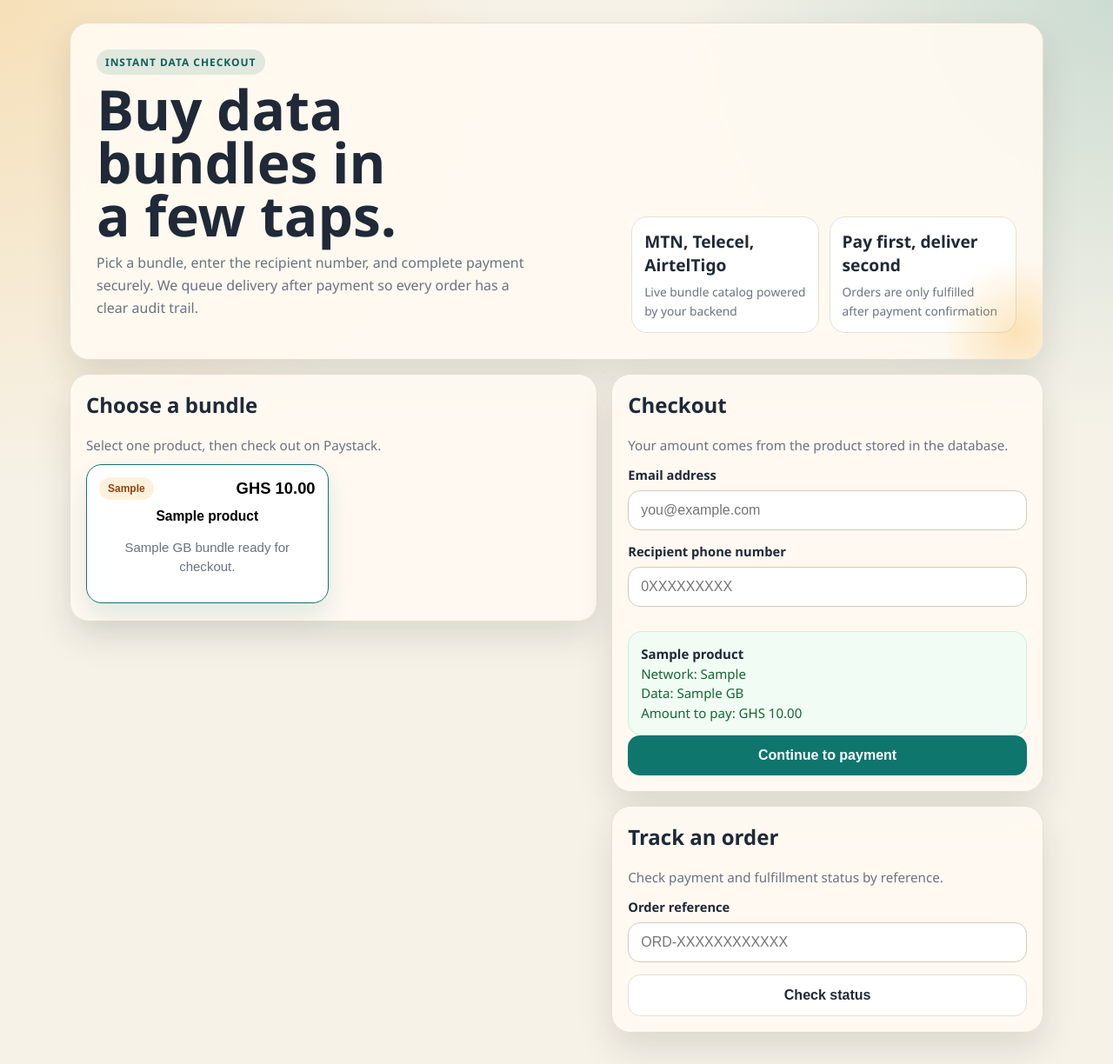
After one commit to Jude-Vigor/flask-payment-api, a Flask app: page / in a window 1280 px wide. The commit adds this page. Shown: the whole page at 87% size. Run offline with Flask 3, Linux system fonts and the light colour scheme; tables that the repository leaves empty hold one stand-in row (values such as "Sample post"); parts of the project's set-up code (start-up, migrations or seed data) failed here and were passed over.

Commit message:
Add storefront UI and fulfillment queue monitoring

```diff
--- a/app.py
+++ b/app.py
@@ -1,5 +1,5 @@
 import click
-from flask import Flask
+from flask import Flask, render_template
 
 from config import Config
 from extensions import db, migrate
@@ -39,6 +39,11 @@ def create_app():
             seed_products()
 
     app.register_blueprint(payment_bp, url_prefix="/api")
+
+    @app.get("/")
+    def home():
+        return render_template("index.html")
+
     register_commands(app)
 
     return app
--- a/routes/payment.py
+++ b/routes/payment.py
@@ -7,7 +7,7 @@ from flask import Blueprint, current_app, jsonify, redirect, render_template, re
 from werkzeug.security import check_password_hash
 
 from extensions import db
-from models import Admin, Order, PaymentTransaction, Product
+from models import Admin, FulfillmentJob, Order, PaymentTransaction, Product
 from services.fulfillment import enqueue_fulfillment
 from services.paystack import initialize_transaction, verify_transaction
 from utils.decorators import admin_required
@@ -301,6 +301,44 @@ def get_payments():
     return jsonify([order.to_dashboard_dict() for order in orders])
 
 
+@payment_bp.route("/fulfillment-jobs", methods=["GET"])
+@admin_required
+def get_fulfillment_jobs():
+    status = request.args.get("status")
+
+    query = FulfillmentJob.query.join(Order).order_by(FulfillmentJob.id.desc())
+
+    if status:
+        query = query.filter(FulfillmentJob.status == status)
+
+    jobs = query.all()
+
+    return jsonify(
+        [
+            {
+                "id": job.id,
+                "status": job.status,
+                "attempts": job.attempts,
+                "max_attempts": job.max_attempts,
+                "next_retry_at": job.next_retry_at.isoformat() if job.next_retry_at else None,
+                "locked_at": job.locked_at.isoformat() if job.locked_at else None,
+                "last_error": job.last_error,
+                "last_response": json.loads(job.last_response) if job.last_response else None,
+                "order": {
+                    "id": job.order.id,
+                    "reference": job.order.reference,
+                    "payment_status": job.order.payment_status,
+                    "fulfillment_status": job.order.fulfillment_status,
+                    "customer_email": job.order.customer_email,
+                    "phone_number": job.order.phone_number,
+                    "vendor_order_id": job.order.vendor_order_id,
+                },
+            }
+            for job in jobs
+        ]
+    )
+
+
 @payment_bp.route("/dashboard")
 @admin_required
 def dashboard():
--- /dev/null
+++ b/templates/index.html
@@ -0,0 +1,524 @@
+<!DOCTYPE html>
+<html lang="en">
+<head>
+    <meta charset="UTF-8">
+    <meta name="viewport" content="width=device-width, initial-scale=1.0">
+    <title>QuickData Ghana</title>
+    <style>
+        :root {
+            --bg: #f6f2e8;
+            --panel: #fffaf1;
+            --ink: #1f2937;
+            --muted: #6b7280;
+            --line: #e7decf;
+            --brand: #0f766e;
+            --brand-dark: #115e59;
+            --accent: #f59e0b;
+            --danger: #b91c1c;
+            --shadow: 0 18px 40px rgba(35, 33, 26, 0.12);
+            --radius: 22px;
+        }
+
+        * {
+            box-sizing: border-box;
+        }
+
+        body {
+            margin: 0;
+            font-family: "Segoe UI", Tahoma, Geneva, Verdana, sans-serif;
+            color: var(--ink);
+            background:
+                radial-gradient(circle at top left, rgba(245, 158, 11, 0.22), transparent 32%),
+                radial-gradient(circle at top right, rgba(15, 118, 110, 0.18), transparent 28%),
+                var(--bg);
+        }
+
+        .page {
+            width: min(1120px, calc(100% - 24px));
+            margin: 0 auto;
+            padding: 18px 0 36px;
+        }
+
+        .hero,
+        .panel {
+            background: rgba(255, 250, 241, 0.92);
+            border: 1px solid var(--line);
+            border-radius: var(--radius);
+            box-shadow: var(--shadow);
+            backdrop-filter: blur(10px);
+        }
+
+        .hero {
+            padding: 22px 18px;
+            overflow: hidden;
+            position: relative;
+        }
+
+        .hero::after {
+            content: "";
+            position: absolute;
+            inset: auto -60px -60px auto;
+            width: 180px;
+            height: 180px;
+            background: radial-gradient(circle, rgba(245, 158, 11, 0.25), transparent 68%);
+        }
+
+        .eyebrow {
+            display: inline-block;
+            margin-bottom: 10px;
+            padding: 6px 10px;
+            border-radius: 999px;
+            background: rgba(15, 118, 110, 0.12);
+            color: var(--brand-dark);
+            font-size: 12px;
+            font-weight: 700;
+            letter-spacing: 0.08em;
+            text-transform: uppercase;
+        }
+
+        h1, h2, h3, p {
+            margin-top: 0;
+        }
+
+        h1 {
+            font-size: clamp(2rem, 6vw, 4rem);
+            line-height: 0.95;
+            margin-bottom: 12px;
+            max-width: 10ch;
+        }
+
+        .hero p {
+            color: var(--muted);
+            font-size: 1rem;
+            line-height: 1.6;
+            max-width: 55ch;
+        }
+
+        .hero-grid,
+        .content-grid {
+            display: grid;
+            gap: 16px;
+        }
+
+        .hero-stats {
+            display: grid;
+            grid-template-columns: repeat(2, minmax(0, 1fr));
+            gap: 12px;
+            margin-top: 18px;
+        }
+
+        .stat {
+            padding: 14px;
+            border-radius: 18px;
+            background: white;
+            border: 1px solid var(--line);
+        }
+
+        .stat strong {
+            display: block;
+            margin-bottom: 6px;
+            font-size: 1.2rem;
+        }
+
+        .panel {
+            padding: 18px;
+        }
+
+        .section-head {
+            display: flex;
+            justify-content: space-between;
+            align-items: center;
+            gap: 12px;
+            margin-bottom: 14px;
+        }
+
+        .section-head p {
+            margin: 0;
+            color: var(--muted);
+            font-size: 0.95rem;
+        }
+
+        .products {
+            display: grid;
+            gap: 12px;
+        }
+
+        .product-card {
+            background: white;
+            border: 1px solid var(--line);
+            border-radius: 18px;
+            padding: 14px;
+            transition: transform 0.2s ease, border-color 0.2s ease;
+            cursor: pointer;
+        }
+
+        .product-card.active {
+            border-color: var(--brand);
+            transform: translateY(-2px);
+            box-shadow: 0 16px 30px rgba(15, 118, 110, 0.12);
+        }
+
+        .product-meta {
+            display: flex;
+            justify-content: space-between;
+            align-items: center;
+            gap: 10px;
+            margin-bottom: 10px;
+        }
+
+        .badge {
+            display: inline-flex;
+            align-items: center;
+            padding: 6px 10px;
+            border-radius: 999px;
+            background: rgba(245, 158, 11, 0.14);
+            color: #92400e;
+            font-size: 12px;
+            font-weight: 700;
+        }
+
+        .price {
+            font-size: 1.15rem;
+            font-weight: 700;
+        }
+
+        label {
+            display: block;
+            margin-bottom: 8px;
+            font-size: 0.92rem;
+            font-weight: 600;
+        }
+
+        input {
+            width: 100%;
+            padding: 13px 14px;
+            border: 1px solid #d7c9b0;
+            border-radius: 14px;
+            background: white;
+            color: var(--ink);
+            font-size: 1rem;
+            margin-bottom: 14px;
+        }
+
+        input:focus {
+            outline: 2px solid rgba(15, 118, 110, 0.18);
+            border-color: var(--brand);
+        }
+
+        .cta,
+        .secondary {
+            width: 100%;
+            border: none;
+            border-radius: 14px;
+            padding: 14px 16px;
+            font-size: 1rem;
+            font-weight: 700;
+            cursor: pointer;
+        }
+
+        .cta {
+            background: var(--brand);
+            color: white;
+        }
+
+        .cta:hover {
+            background: var(--brand-dark);
+        }
+
+        .secondary {
+            background: white;
+            color: var(--ink);
+            border: 1px solid var(--line);
+        }
+
+        .helper,
+        .empty,
+        .status-box {
+            color: var(--muted);
+            font-size: 0.94rem;
+            line-height: 1.5;
+        }
+
+        .status-box {
+            margin-top: 14px;
+            padding: 14px;
+            border-radius: 16px;
+            background: white;
+            border: 1px solid var(--line);
+        }
+
+        .status-box strong {
+            color: var(--ink);
+        }
+
+        .status-box.error {
+            border-color: rgba(185, 28, 28, 0.18);
+            background: rgba(254, 242, 242, 0.9);
+            color: var(--danger);
+        }
+
+        .status-box.success {
+            border-color: rgba(34, 197, 94, 0.18);
+            background: rgba(240, 253, 244, 0.9);
+            color: #166534;
+        }
+
+        .tiny {
+            font-size: 0.86rem;
+            color: var(--muted);
+        }
+
+        @media (min-width: 840px) {
+            .page {
+                padding-top: 26px;
+            }
+
+            .hero {
+                padding: 30px;
+            }
+
+            .hero-grid {
+                grid-template-columns: 1.15fr 0.85fr;
+                align-items: end;
+            }
+
+            .content-grid {
+                grid-template-columns: 1.1fr 0.9fr;
+                align-items: start;
+            }
+
+            .products {
+                grid-template-columns: repeat(2, minmax(0, 1fr));
+            }
+        }
+    </style>
+</head>
+<body>
+    <main class="page">
+        <section class="hero">
+            <div class="hero-grid">
+                <div>
+                    <span class="eyebrow">Instant Data Checkout</span>
+                    <h1>Buy data bundles in a few taps.</h1>
+                    <p>
+                        Pick a bundle, enter the recipient number, and complete payment securely.
+                        We queue delivery after payment so every order has a clear audit trail.
+                    </p>
+                </div>
+                <div class="hero-stats">
+                    <div class="stat">
+                        <strong>MTN, Telecel, AirtelTigo</strong>
+                        <span class="tiny">Live bundle catalog powered by your backend</span>
+                    </div>
+                    <div class="stat">
+                        <strong>Pay first, deliver second</strong>
+                        <span class="tiny">Orders are only fulfilled after payment confirmation</span>
+                    </div>
+                </div>
+            </div>
+        </section>
+
+        <section class="content-grid" style="margin-top: 16px;">
+            <div class="panel">
+                <div class="section-head">
+                    <div>
+                        <h2>Choose a bundle</h2>
+                        <p>Select one product, then check out on Paystack.</p>
+                    </div>
+                </div>
+                <div id="products" class="products"></div>
+                <p id="products-empty" class="empty" hidden>No active products are available right now.</p>
+            </div>
+
+            <div style="display: grid; gap: 16px;">
+                <section class="panel">
+                    <div class="section-head">
+                        <div>
+                            <h2>Checkout</h2>
+                            <p>Your amount comes from the product stored in the database.</p>
+                        </div>
+                    </div>
+
+                    <form id="checkout-form">
+                        <label for="email">Email address</label>
+                        <input id="email" type="email" placeholder="you@example.com" required>
+
+                        <label for="phone_number">Recipient phone number</label>
+                        <input id="phone_number" type="tel" placeholder="0XXXXXXXXX" required>
+
+                        <div id="selected-product" class="status-box">
+                            No product selected yet.
+                        </div>
+
+                        <button id="checkout-button" class="cta" type="submit">Continue to payment</button>
+                    </form>
+                </section>
+
+                <section class="panel">
+                    <div class="section-head">
+                        <div>
+                            <h2>Track an order</h2>
+                            <p>Check payment and fulfillment status by reference.</p>
+                        </div>
+                    </div>
+
+                    <form id="track-form">
+                        <label for="reference">Order reference</label>
+                        <input id="reference" type="text" placeholder="ORD-XXXXXXXXXXXX">
+                        <button class="secondary" type="submit">Check status</button>
+                    </form>
+
+                    <div id="order-status" class="status-box" hidden></div>
+                </section>
+            </div>
+        </section>
+    </main>
+
+    <script>
+        const productsEl = document.getElementById("products");
+        const emptyEl = document.getElementById("products-empty");
+        const selectedProductEl = document.getElementById("selected-product");
+        const checkoutButton = document.getElementById("checkout-button");
+        const orderStatusEl = document.getElementById("order-status");
+
+        let products = [];
+        let selectedProductId = null;
+
+        function renderSelectedProduct() {
+            const product = products.find(item => item.id === selectedProductId);
+
+            if (!product) {
+                selectedProductEl.className = "status-box";
+                selectedProductEl.innerHTML = "No product selected yet.";
+                return;
+            }
+
+            selectedProductEl.className = "status-box success";
+            selectedProductEl.innerHTML = `
+                <strong>${product.name}</strong><br>
+                Network: ${product.network}<br>
+                Data: ${product.data_amount} GB<br>
+                Amount to pay: GHS ${Number(product.retail_price).toFixed(2)}
+            `;
+        }
+
+        function renderProducts() {
+            productsEl.innerHTML = "";
+            emptyEl.hidden = products.length !== 0;
+
+            products.forEach(product => {
+                const card = document.createElement("button");
+                card.type = "button";
+                card.className = "product-card";
+                if (product.id === selectedProductId) {
+                    card.classList.add("active");
+                }
+
+                card.innerHTML = `
+                    <div class="product-meta">
+                        <span class="badge">${product.network}</span>
+                        <span class="price">GHS ${Number(product.retail_price).toFixed(2)}</span>
+                    </div>
+                    <h3>${product.name}</h3>
+                    <p class="helper">${product.data_amount} GB bundle ready for checkout.</p>
+                `;
+
+                card.addEventListener("click", () => {
+                    selectedProductId = product.id;
+                    renderProducts();
+                    renderSelectedProduct();
+                });
+
+                productsEl.appendChild(card);
+            });
+        }
+
+        async function loadProducts() {
+            const response = await fetch("/api/products");
+            products = await response.json();
+
+            if (products.length > 0) {
+                selectedProductId = products[0].id;
+            }
+
+            renderProducts();
+            renderSelectedProduct();
+        }
+
+        document.getElementById("checkout-form").addEventListener("submit", async (event) => {
+            event.preventDefault();
+
+            if (!selectedProductId) {
+                selectedProductEl.className = "status-box error";
+                selectedProductEl.textContent = "Select a product before checking out.";
+                return;
+            }
+
+            checkoutButton.disabled = true;
+            checkoutButton.textContent = "Preparing checkout...";
+
+            try {
+                const response = await fetch("/api/checkout", {
+                    method: "POST",
+                    headers: { "Content-Type": "application/json" },
+                    body: JSON.stringify({
+                        email: document.getElementById("email").value.trim(),
+                        phone_number: document.getElementById("phone_number").value.trim(),
+                        product_id: selectedProductId
+                    })
+                });
+
+                const payload = await response.json();
+
+                if (!response.ok) {
+                    throw new Error(payload.message || "Checkout failed.");
+                }
+
+                window.location.href = payload.authorization_url;
+            } catch (error) {
+                selectedProductEl.className = "status-box error";
+                selectedProductEl.textContent = error.message;
+            } finally {
+                checkoutButton.disabled = false;
+                checkoutButton.textContent = "Continue to payment";
+            }
+        });
+
+        document.getElementById("track-form").addEventListener("submit", async (event) => {
+            event.preventDefault();
+
+            const reference = document.getElementById("reference").value.trim();
+            if (!reference) {
+                orderStatusEl.hidden = false;
+                orderStatusEl.className = "status-box error";
+                orderStatusEl.textContent = "Enter an order reference first.";
+                return;
+            }
+
+            try {
+                const response = await fetch(`/api/orders/${encodeURIComponent(reference)}`);
+                const payload = await response.json();
+
+                if (!response.ok) {
+                    throw new Error(payload.message || "Order lookup failed.");
+                }
+
+                orderStatusEl.hidden = false;
+                orderStatusEl.className = "status-box";
+                orderStatusEl.innerHTML = `
+                    <strong>${payload.reference}</strong><br>
+                    Payment: ${payload.payment_status}<br>
+                    Fulfillment: ${payload.fulfillment_status}<br>
+                    Vendor Order ID: ${payload.vendor_order_id || "Not assigned yet"}
+                `;
+            } catch (error) {
+                orderStatusEl.hidden = false;
+                orderStatusEl.className = "status-box error";
+                orderStatusEl.textContent = error.message;
+            }
+        });
+
+        loadProducts();
+    </script>
+</body>
+</html>
```
Also changed, not shown: ARCHITECTURE.md (+1 -0 lines), TECHNICAL_DOC.md (+4 -0 lines), templates/dashboard.html (+65 -0 lines), README.md.
